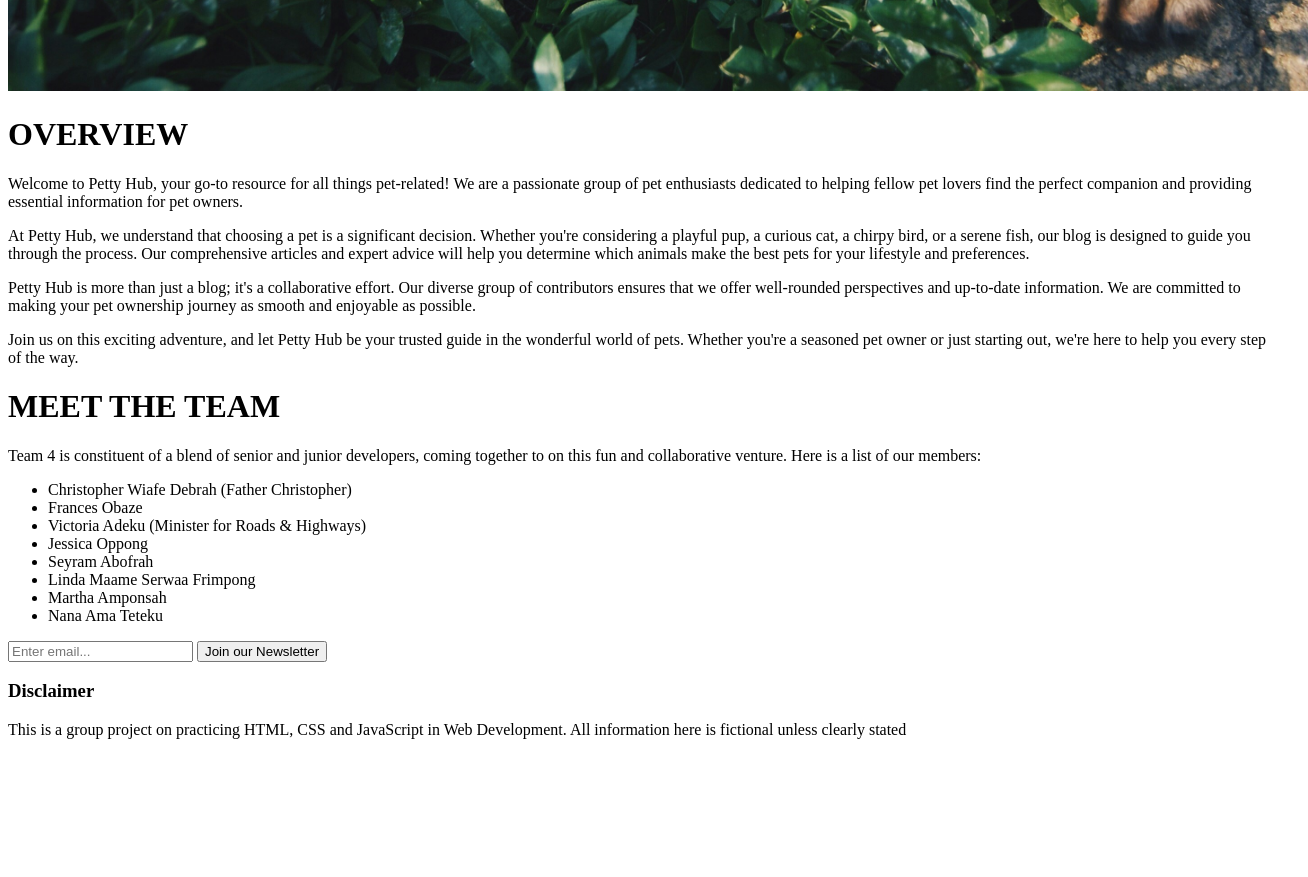
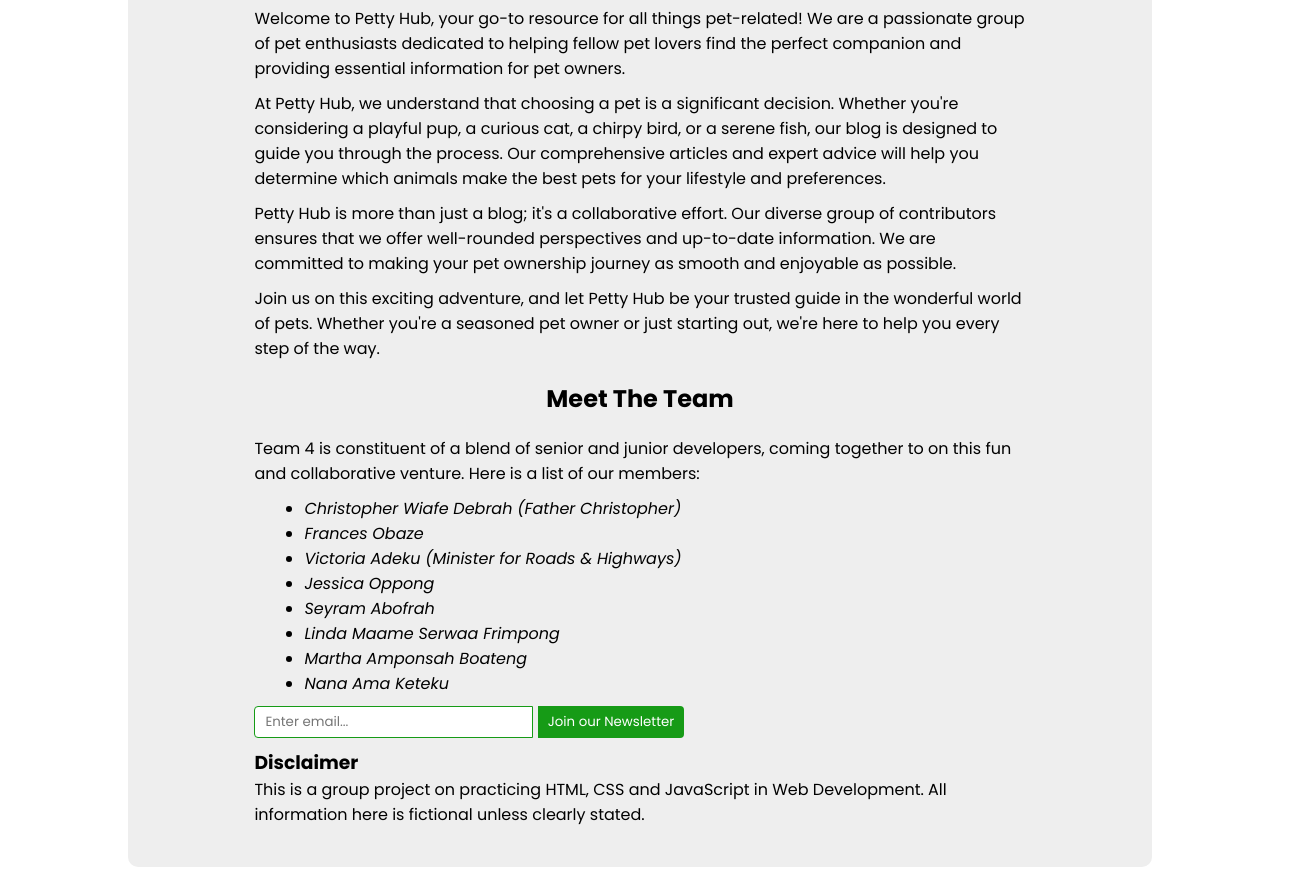
Before and after one commit to askdebb/blog-site-Room-4, a plain HTML site: page about-us.html in a window 1280 px wide. Shown: the part 682-1559 px from the top of the page, 1308 px wide, since content can reach past the window. Before the commit the page ends 1437 px from the top, so only its background shows below. Drawn offline with Linux system fonts and the light colour scheme.

Commit message:
modify the styling of the about us page

```diff
--- a/about-us.html
+++ b/about-us.html
@@ -1,56 +1,104 @@
 <!DOCTYPE html>
-<html>
-
+<html lang="en">
   <head>
-  <meta charset="utf-8">
-  <meta name="viewport" content="width=device-width">
+    <meta charset="utf-8" />
+    <meta name="viewport" content="width=device-width" />
     <title>replit</title>
+    <link rel="stylesheet" href="style.css">
   </head>
 
   <body>
-  <img src="Pic/image 1.jpg" alt="Image of dog and cat in grass" width="1300px">
-  <div>
+    <div class="container-about">
+        <img class="img-about"
+        src="Pic/image 1.jpg"
+        alt="Image of dog and cat in grass"
+        width="1300px"
+      />
+
+      <div class="about-container">
+
+        <div class="header-about">
             <h1>OVERVIEW</h1>
         </div>
-  <div>
-    <p>Welcome to Petty Hub, your go-to resource for all things pet-related! We are a passionate group of pet enthusiasts dedicated to helping fellow pet lovers find the perfect companion and providing essential information for pet owners.</p>
+        <div class="info">
+            <p>
+            Welcome to Petty Hub, your go-to resource for all things pet-related! We
+            are a passionate group of pet enthusiasts dedicated to helping fellow
+            pet lovers find the perfect companion and providing essential
+            information for pet owners.
+            </p>
+        </div>
+        <div class="info">
+            <p>
+            At Petty Hub, we understand that choosing a pet is a significant
+            decision. Whether you're considering a playful pup, a curious cat, a
+            chirpy bird, or a serene fish, our blog is designed to guide you through
+            the process. Our comprehensive articles and expert advice will help you
+            determine which animals make the best pets for your lifestyle and
+            preferences.
+            </p>
+        </div>
+        <div class="info">
+            <p>
+            Petty Hub is more than just a blog; it's a collaborative effort. Our
+            diverse group of contributors ensures that we offer well-rounded
+            perspectives and up-to-date information. We are committed to making your
+            pet ownership journey as smooth and enjoyable as possible.
+            </p>
+        </div>
+        <div class="info">
+            <p>
+            Join us on this exciting adventure, and let Petty Hub be your trusted
+            guide in the wonderful world of pets. Whether you're a seasoned pet
+            owner or just starting out, we're here to help you every step of the
+            way.
+            </p>
         </div>
         <div>
-    <p>At Petty Hub, we understand that choosing a pet is a significant decision. Whether you're considering a playful pup, a curious cat, a chirpy bird, or a serene fish, our blog is designed to guide you through the process. Our comprehensive articles and expert advice will help you determine which animals make the best pets for your lifestyle and preferences.</p>
-  </div>
-  <div>
-    <p>Petty Hub is more than just a blog; it's a collaborative effort. Our diverse group of contributors ensures that we offer well-rounded perspectives and up-to-date information. We are committed to making your pet ownership journey as smooth and enjoyable as possible.</p>
-  </div>
-  <div>
-    <p>Join us on this exciting adventure, and let Petty Hub be your trusted guide in the wonderful world of pets. Whether you're a seasoned pet owner or just starting out, we're here to help you every step of the way.</p>
-  </div>
-  <div>
-    <h1>MEET THE TEAM</h1>
-    <p>Team 4 is constituent of a blend of senior and junior developers, coming together to on this fun and collaborative venture. Here is a list of our members:</p>
-    <ul>
-      <li>Christopher Wiafe Debrah (Father Christopher)</li>
-      <li>Frances Obaze</li>
-      <li>Victoria Adeku (Minister for Roads & Highways)</li>
-      <li>Jessica Oppong</li>
-      <li>Seyram Abofrah</li>
-      <li>Linda Maame Serwaa Frimpong</li>
-      <li>Martha Amponsah</li>
-      <li>Nana Ama Teteku</li>
+            <h2 class="header-about">Meet The Team</h2>
+            <p class="info">
+            Team 4 is constituent of a blend of senior and junior developers, coming
+            together to on this fun and collaborative venture. Here is a list of our
+            members:
+            </p>
+            <ul class="info">
+            <li><em>Christopher Wiafe Debrah (Father Christopher)</em></li>
+            <li><em>Frances Obaze</em></li>
+            <li><em>Victoria Adeku (Minister for Roads & Highways)</em></li>
+            <li><em>Jessica Oppong</em></li>
+            <li><em>Seyram Abofrah</em></li>
+            <li><em>Linda Maame Serwaa Frimpong</em></li>
+            <li><em>Martha Amponsah Boateng</em></li>
+            <li><em>Nana Ama Keteku</em></li>
             </ul>
         </div>
-  <div>
-    <input type="text" placeholder="Enter email...">
-    <button>Join our Newsletter</button>
+        <div class="info newsletter">
+            <input class="input-about" type="text" placeholder="Enter email..." />
+            <button class="newsletter-about">Join our Newsletter</button>
         </div>
-  <div>
+        <div class="info">
             <h3>Disclaimer</h3>
-    <p>This is a group project on practicing HTML, CSS and JavaScript in Web Development. All information here is fictional unless clearly stated</p>
+            <p>
+            This is a group project on practicing HTML, CSS and JavaScript in Web
+            Development. All information here is fictional unless clearly stated.
+            </p>
         </div>
+
+    </div>
+
+
+
     <!--
   This script places a badge on your repl's full-browser view back to your repl's cover
   page. Try various colors for the theme: dark, light, red, orange, yellow, lime, green,
   teal, blue, blurple, magenta, pink!
   -->
-  <script src="https://replit.com/public/js/replit-badge-v2.js" theme="dark" position="bottom-right"></script>
+    <script
+      src="https://replit.com/public/js/replit-badge-v2.js"
+      theme="dark"
+      position="bottom-right"
+    ></script>
+
+</div>
   </body>
 </html>
--- a/style.css
+++ b/style.css
@@ -1,4 +1,69 @@
-html {
+@import url('https://fonts.googleapis.com/css2?family=Poppins:ital,wght@0,100;0,200;0,300;0,400;0,500;0,600;0,700;0,800;0,900;1,100;1,200;1,300;1,400;1,500;1,600;1,700;1,800;1,900&display=swap');
+
+* {
+  margin: 0;
+  padding: 0;
+  /* list-style: none; */
+  box-sizing: border-box;
+  font-family: "Poppins", sans-serif;
+}
+
+/* html {
     height: 100%;
     width: 100%;
+  } */
+
+  .container-about {
+    display: flex;
+    flex-direction: column;
+    justify-content: center;
   }
+
+  .img-about {
+    width: 80%;
+    margin: 30px auto;
+    height: 500px;
+
+    /* height: 400px; */
+  }
+
+.about-container {
+  background-color: #eeeeee;
+  width: 80%;
+  margin: 10px auto;
+  padding: 30px;
+  border-radius: 10px;
+}
+
+.header-about {
+  text-align: center;
+  margin: 20px 0;
+
+}
+
+.info {
+  width: 80%;
+  margin: 10px auto;
+
+  /* marg */
+}
+
+ul li{
+  margin-left: 50px;
+}
+.input-about{
+  padding: 5px 10px;
+  border-top-left-radius: 4px;
+  border-bottom-left-radius: 4px;
+  border: 0.5px solid #169b16;
+}
+
+
+.newsletter-about {
+  background-color: #169b16;
+  color: #fff;
+  border: none;
+  padding: 6px 10px;
+  border-top-right-radius: 4px;
+  border-bottom-right-radius: 4px;
+}
```
Also changed, not shown: contact-us.html (+1 -1 lines), index.html (+1 -1 lines). Lines whose indentation alone changed are shown as unchanged.
